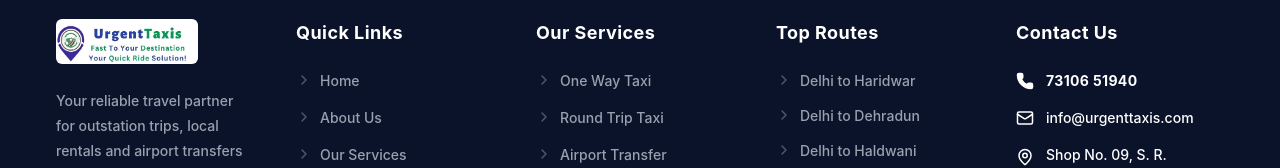
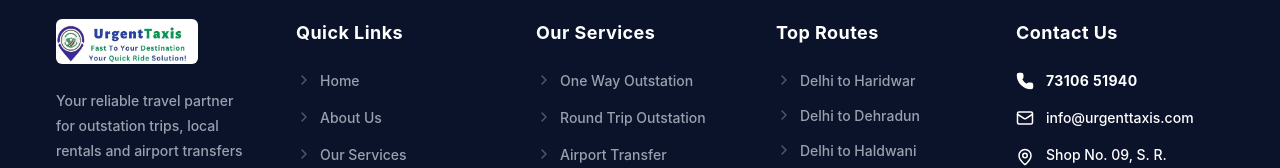
Before and after one commit to abrarrajput27-ui/urgenttaxis, a React (Vite) app in the folder frontend/: page / in a window 1280 px wide. Shown: the part 3277-3445 px from the top of the page. Built offline with nearby package versions, Linux system fonts and the light colour scheme.

Commit message:
Change Taxi to Outstation for One Way and Round Trip

```diff
--- a/frontend/src/App.jsx
+++ b/frontend/src/App.jsx
@@ -46,8 +46,8 @@ const YoutubeIcon = ({ className }) => <svg className={className} fill="currentC
 
 // APPROVED ASSET LOCKS (DO NOT MODIFY OR REPLACE)
 export const servicesAssets = {
-  oneWay: <img src={serviceOneWay} alt="One Way Taxi" className="w-full h-full object-contain mix-blend-multiply" />,
-  roundTrip: <img src={serviceRoundTrip} alt="Round Trip Taxi" className="w-full h-full object-contain mix-blend-multiply" />,
+  oneWay: <img src={serviceOneWay} alt="One Way Outstation" className="w-full h-full object-contain mix-blend-multiply" />,
+  roundTrip: <img src={serviceRoundTrip} alt="Round Trip Outstation" className="w-full h-full object-contain mix-blend-multiply" />,
   airport: <img src={serviceAirport} alt="Airport Transfer" className="w-full h-full object-contain mix-blend-multiply" />,
   local: <img src={serviceLocal} alt="Local Rental" className="w-full h-full object-contain mix-blend-multiply" />,
   tour: <img src={serviceTour} alt="Tour Packages" className="w-full h-full object-contain mix-blend-multiply" />
@@ -482,8 +482,8 @@ export default function App() {
 
           <div className="grid grid-cols-1 sm:grid-cols-2 lg:grid-cols-5 gap-5">
             {[
-              { title: 'One Way Taxi', desc: 'Affordable one way drops at best prices', svg: servicesAssets.oneWay },
-              { title: 'Round Trip Taxi', desc: 'Round trips with flexible packages', svg: servicesAssets.roundTrip },
+              { title: 'One Way Outstation', desc: 'Affordable one way drops at best prices', svg: servicesAssets.oneWay },
+              { title: 'Round Trip Outstation', desc: 'Round trips with flexible packages', svg: servicesAssets.roundTrip },
               { title: 'Airport Transfer', desc: 'On-time airport pickup & drop', svg: servicesAssets.airport },
               { title: 'Local Rental', desc: 'Hourly / Daily local taxi rentals', svg: servicesAssets.local },
               { title: 'Tour Packages', desc: 'Outstation & Tour packages', svg: servicesAssets.tour }
@@ -769,8 +769,8 @@ export default function App() {
             <div>
               <h4 className="text-white font-bold text-[18px] mb-6 tracking-wide">Our Services</h4>
               <ul className="space-y-4 text-[14px] font-medium">
-                <li><a href="#" className="hover:text-white transition-colors flex items-center"><ChevronRight className="w-4 h-4 mr-2 opacity-50" /> One Way Taxi</a></li>
-                <li><a href="#" className="hover:text-white transition-colors flex items-center"><ChevronRight className="w-4 h-4 mr-2 opacity-50" /> Round Trip Taxi</a></li>
+                <li><a href="#" className="hover:text-white transition-colors flex items-center"><ChevronRight className="w-4 h-4 mr-2 opacity-50" /> One Way Outstation</a></li>
+                <li><a href="#" className="hover:text-white transition-colors flex items-center"><ChevronRight className="w-4 h-4 mr-2 opacity-50" /> Round Trip Outstation</a></li>
                 <li><a href="#" className="hover:text-white transition-colors flex items-center"><ChevronRight className="w-4 h-4 mr-2 opacity-50" /> Airport Transfer</a></li>
                 <li><a href="#" className="hover:text-white transition-colors flex items-center"><ChevronRight className="w-4 h-4 mr-2 opacity-50" /> Local Rental</a></li>
                 <li><a href="#" className="hover:text-white transition-colors flex items-center"><ChevronRight className="w-4 h-4 mr-2 opacity-50" /> Tour Packages</a></li>
```
